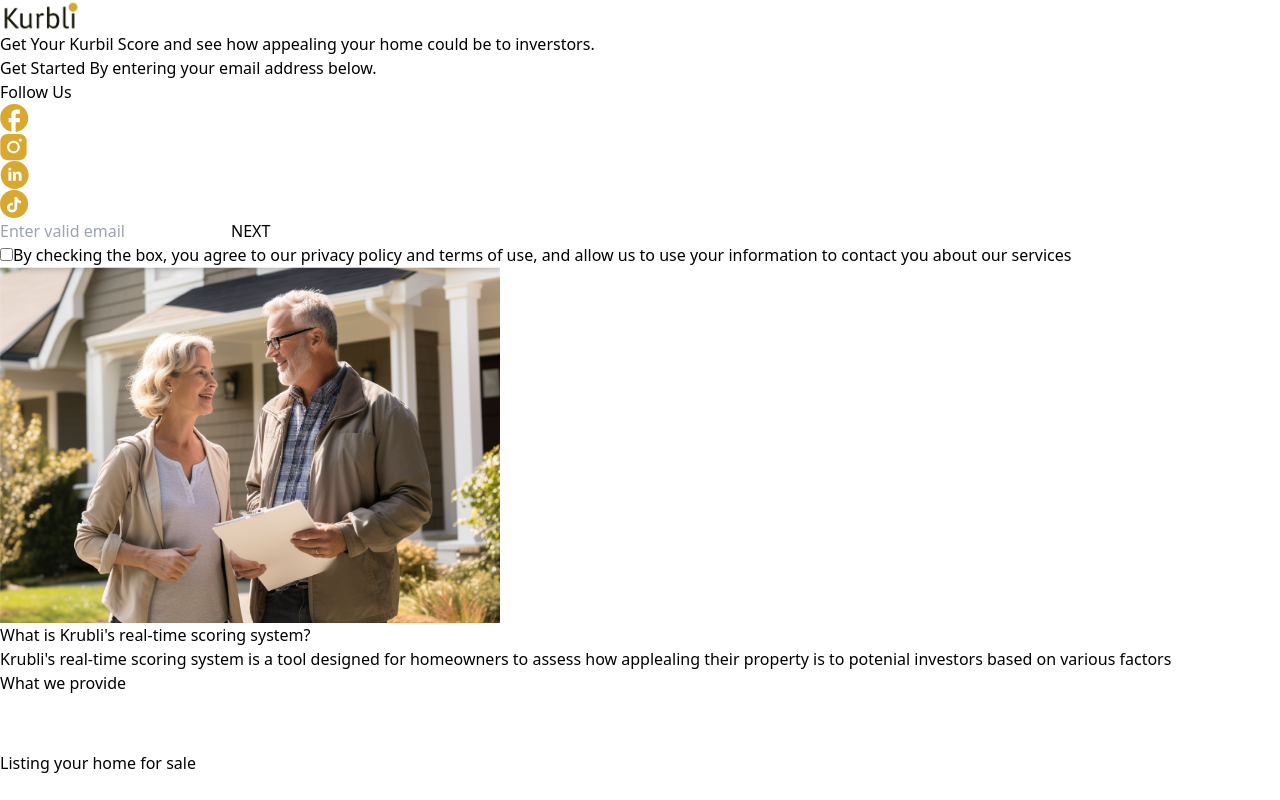
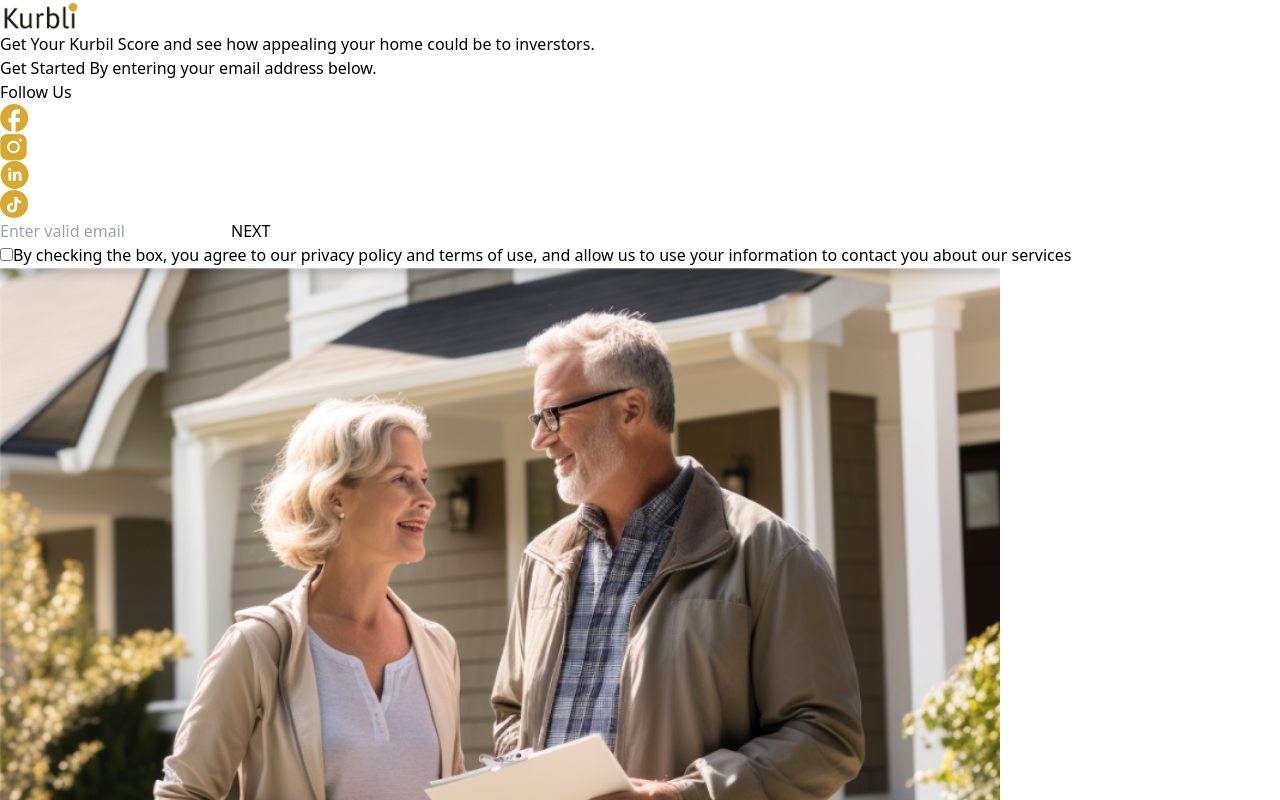
Before and after one commit to thrishank/client, a React (Vite) app: page / in a window 1280 px wide. Shown: the top 800 px of the page. Built offline with nearby package versions, Linux system fonts and the light colour scheme.

Commit message:
fix scroll

```diff
--- a/src/App.tsx
+++ b/src/App.tsx
@@ -17,7 +17,7 @@ function App() {
   };
   return (
     <>
-      <div className={scoreBadgeVisible ? "bg-gray-300" : ""}>
+      <div className={scoreBadgeVisible ? "bg-gray-300" : "md:max-h-[100vh] md:overflow-hidden"}>
         <Navbar />
         <div className="grid grid-cols-1 md:grid-cols-2">
           <LeftText toggleScoreBadge={toggleScoreBadge} />
--- a/src/pages/right.tsx
+++ b/src/pages/right.tsx
@@ -2,7 +2,7 @@ export function Right() {
   return (
     <div className="bg-black">
       <div className="bg-white">
-        <img className="" src="/home.png" height="600px" width="500px" />
+        <img className="" src="/home.png" height="600px" width="1000px" />
       </div>
 
       <div className="text-2xl font-semibold text-gray-300 m-2 p-2">
```
